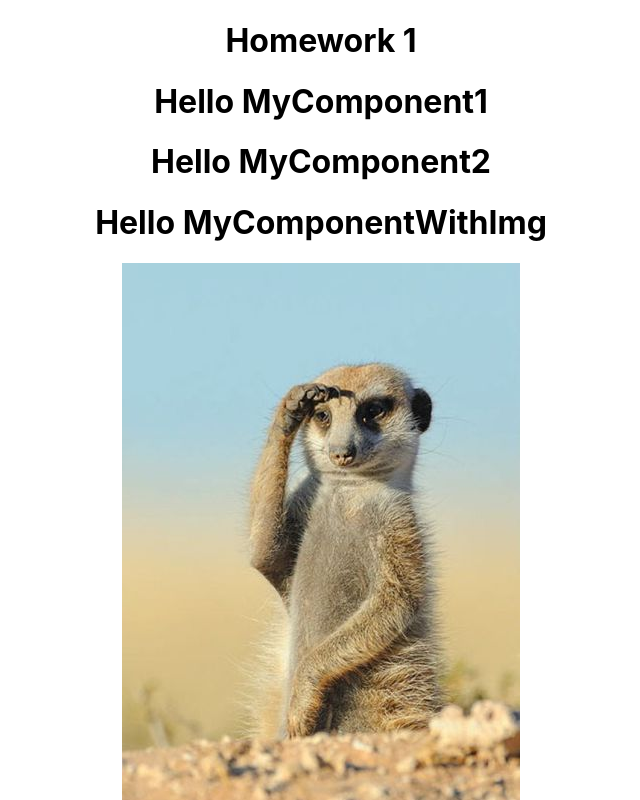
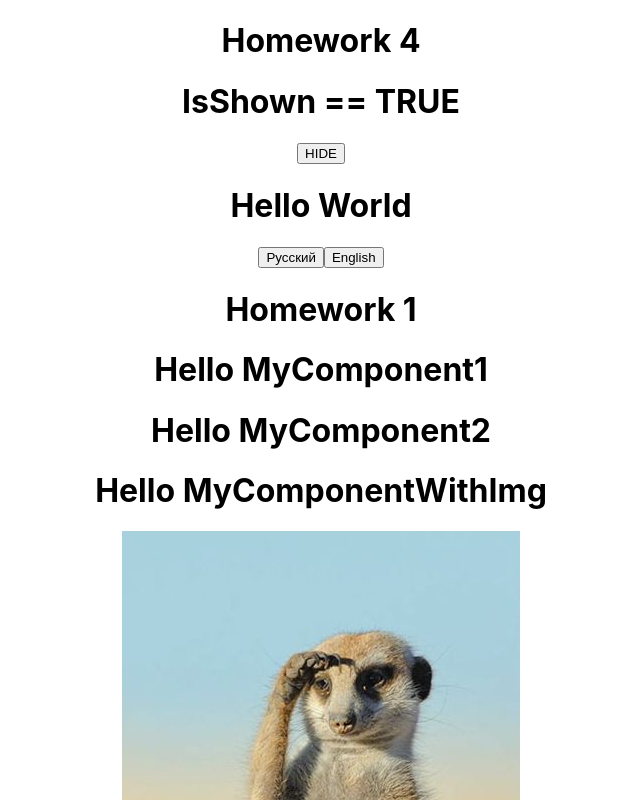
Before and after one commit to olgastepanok/react_my_app, a React (Create React App) app: page / in a window 1280 px wide. Shown: the top 800 px of the page, without its empty margins (319-959 px from the left). Built offline with nearby package versions, Linux system fonts and the light colour scheme.

Commit message:
homework4

```diff
--- a/package.json
+++ b/package.json
@@ -9,7 +9,9 @@
     "antd": "^4.18.7",
     "react": "^17.0.2",
     "react-dom": "^17.0.2",
+    "react-redux": "^7.2.6",
     "react-scripts": "5.0.0",
+    "redux": "^4.1.2",
     "uuid": "^8.3.2",
     "web-vitals": "^2.1.4"
   },
--- a/src/App.js
+++ b/src/App.js
@@ -7,6 +7,8 @@ import MyComponentWithImg from './components/homework1/MyComponentWithImg';
 import MyListComponentWithUuid from './components/homework3/MyListComponentWithUuid';
 import MyListComponentAntdUnique from './components/homework3/MyListComponentAntdUnique';
 import MyCounterComponent from './components/homework3/MyCounterComponent';
+import LifeCycleComponent from './components/homework4/LifeCycleComponent';
+import LanguageComponent from './components/homework4/LanguageComponent';
 
 function App() {
     const property = true;
@@ -33,6 +35,11 @@ function App() {
 
   return (
     <div className="App">
+        <div className="HomeWork4">
+            <h1>Homework 4</h1>
+            <LifeCycleComponent/>
+            <LanguageComponent/>
+        </div>
         <div className="HomeWork1">
             <h1>Homework 1</h1>
             <MyComponent1 name="MyComponent1"/>
--- /dev/null
+++ b/src/components/homework4/LanguageComponent/index.js
@@ -0,0 +1,35 @@
+import React from "react";
+import {connect} from 'react-redux';
+import {changeLanguageAction} from '../../../store/actions';
+import { Button } from 'antd';
+class LanguageComponent extends React.Component{
+    constructor(){
+        super();
+        this.changeToRussian = this.changeToRussian.bind(this);
+        this.changeToEnglish = this.changeToEnglish.bind(this);
+    }
+
+    changeToRussian(){
+        this.props.dispatch(changeLanguageAction("RUSSIAN"));
+    }
+    changeToEnglish(){
+        this.props.dispatch(changeLanguageAction("ENGLISH"));
+    }
+
+    render(){
+        return(
+            <div>
+                <h1>{this.props.messageText}</h1>
+                <Button type="primary" onClick={this.changeToRussian}>Русский</Button>
+                <Button type="primary" onClick={this.changeToEnglish}>English</Button>
+            </div>
+        );
+    }
+}
+
+const mapStateToProps = (state) =>{
+    return {
+        messageText: state.messageText,
+    }
+}
+export default connect(mapStateToProps)(LanguageComponent);
--- /dev/null
+++ b/src/components/homework4/LifeCycleComponent/index.js
@@ -0,0 +1,32 @@
+import React from "react";
+import {connect} from 'react-redux';
+import {changeIsShownAction} from '../../../store/actions';
+import { Button } from 'antd';
+class LifeCycleComponent extends React.Component{
+    constructor(){
+        super();
+        this.changeIsShown = this.changeIsShown.bind(this);
+    }
+
+    changeIsShown(){
+        this.props.dispatch(changeIsShownAction());
+        const message = !this.props.isShown ? "Component will be shown" : "Component will be hide"
+        return alert(message);
+    }
+    render(){
+        return(
+            <div>
+                {this.props.isShown && <h1>IsShown == TRUE</h1>}
+                <Button type="primary" onClick={this.changeIsShown}>{this.props.buttonText}</Button>
+            </div>
+        );
+    }
+}
+
+const mapStateToProps = (state) =>{
+    return {
+        isShown: state.isShown,
+        buttonText: state.buttonText,
+    }
+}
+export default connect(mapStateToProps)(LifeCycleComponent);
--- a/src/index.js
+++ b/src/index.js
@@ -2,10 +2,15 @@ import React from 'react';
 import ReactDOM from 'react-dom';
 import './index.css';
 import App from './App';
-
+import {createStore} from 'redux';
+import {Provider} from 'react-redux';
+import {reducer} from './store/reducer';
+const store = createStore(reducer);
 ReactDOM.render(
   <React.StrictMode>
-    <App />
+    <Provider store={store}>
+        <App />
+    </Provider>
   </React.StrictMode>,
   document.getElementById('root')
 );
--- /dev/null
+++ b/src/store/actions.js
@@ -0,0 +1,12 @@
+export const changeIsShownAction = () =>{
+    return({
+        type:"CHANGE_IS_SHOWN",
+    });
+
+};
+export const changeLanguageAction = (language) => {
+    return({
+        type:"CHANGE_LANGUAGE",
+        payload: language,
+    });
+};
--- /dev/null
+++ b/src/store/reducer.js
@@ -0,0 +1,26 @@
+const defaultState = {
+    isShown:true,
+    buttonText:"HIDE",
+    messageText:"Hello World",
+
+};
+
+export const reducer = (state = defaultState, action) => {
+    switch(action.type){
+    case "CHANGE_IS_SHOWN":
+    {
+        let text = state.buttonText;
+        text = !state.isShown ? "HIDE" : "SHOW";
+        return {...state, isShown:!state.isShown, buttonText:text};
+    }
+    case "CHANGE_LANGUAGE":
+    {
+        let text = state.messageText;
+        text = action.payload ==="RUSSIAN" ? "Привет Мир" : "Hello World";
+        return {...state, messageText:text};
+    }
+    default:
+        return state;
+    };
+
+}
```
Also changed, not shown: 1 other file (tests, documents, lock files or other folders).
